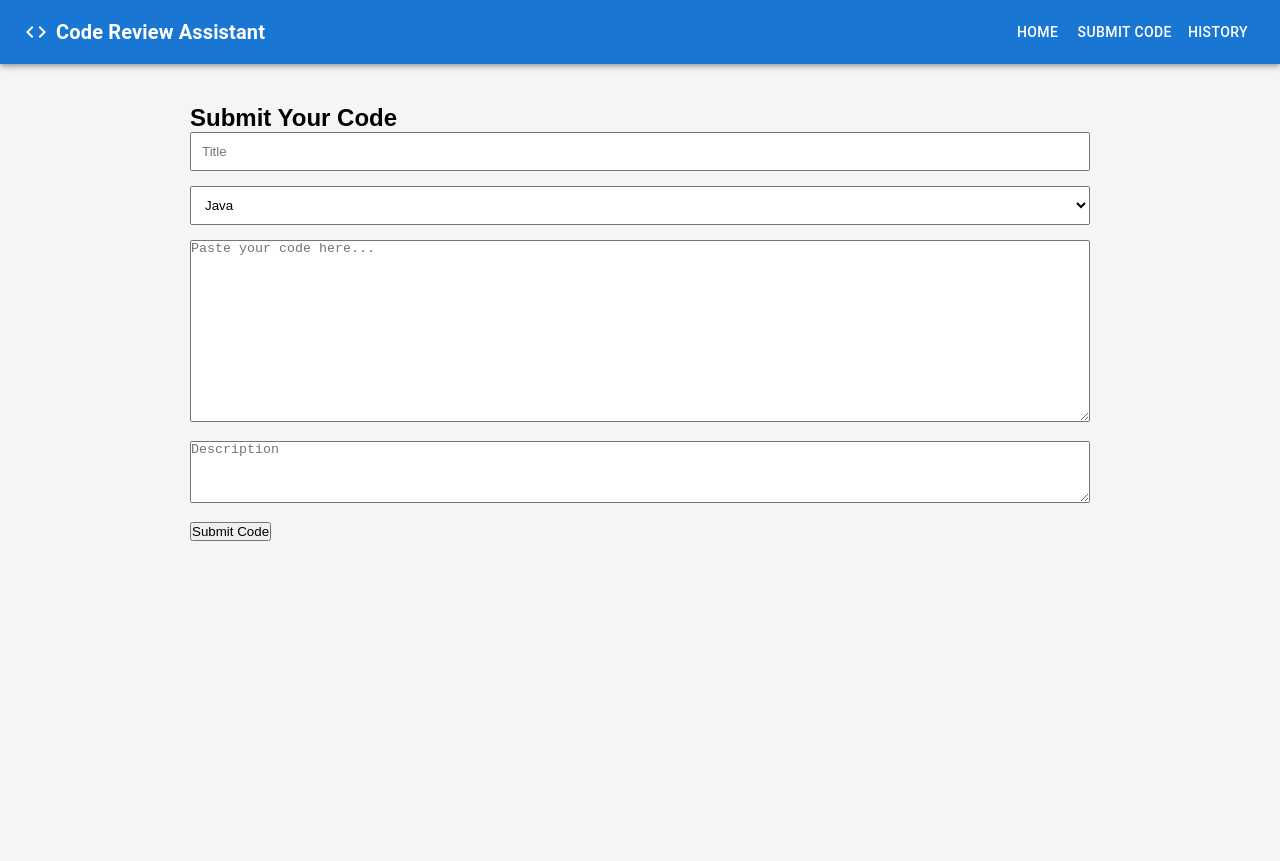
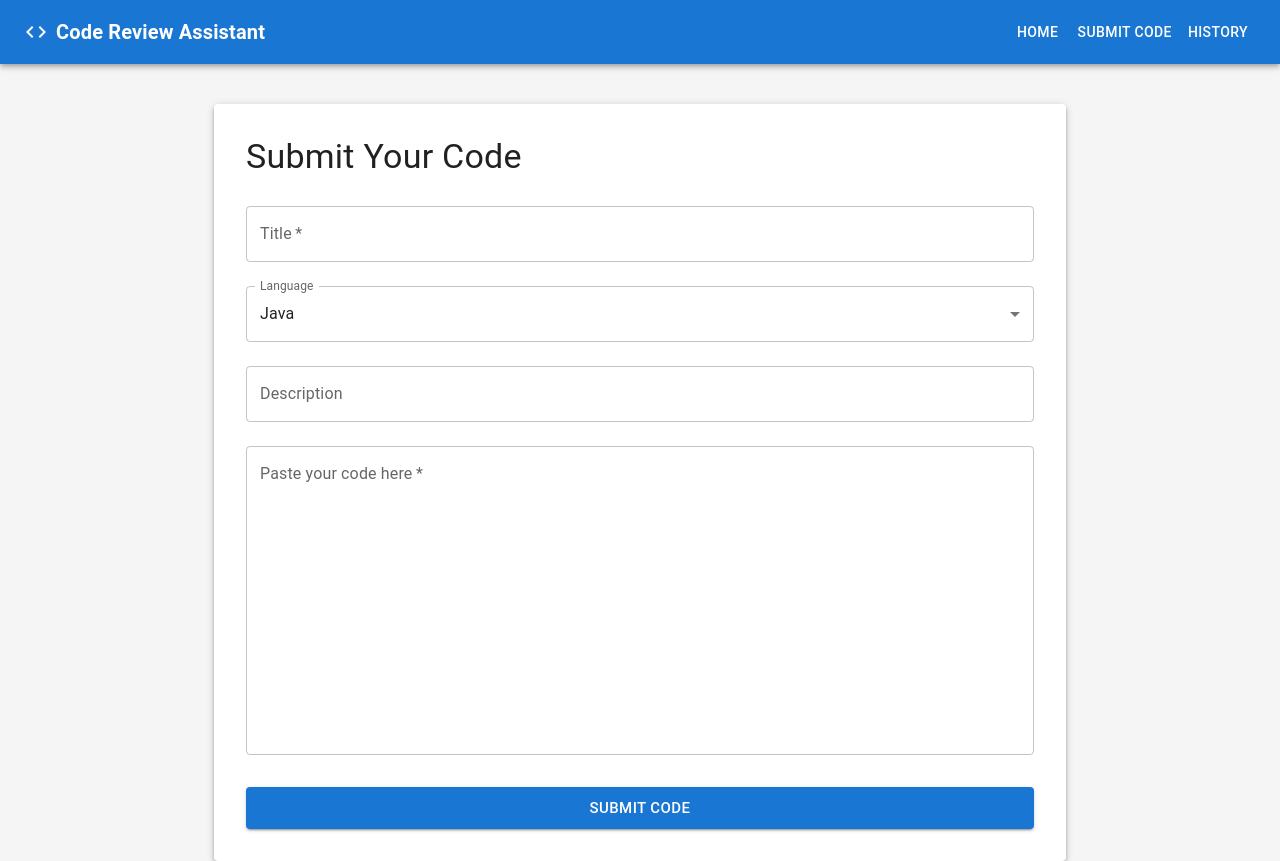
Before and after one commit to baratamgayatri301295/Code-Review-Assistant, a React app in the folder frontend/: page /submit in a window 1280 px wide. Before the commit the page ends 800 px from the top, so only its background shows below. Built offline with nearby package versions, Linux system fonts and the light colour scheme; the HTML template or start-up script is replaced by a standard one.

Commit message:
Improve Submit Code page with Material UI

```diff
--- a/frontend/src/pages/SubmitCode.jsx
+++ b/frontend/src/pages/SubmitCode.jsx
@@ -1,88 +1,135 @@
 import { useState } from "react";
+import { useNavigate } from "react-router-dom";
 import api from "../services/api";
 
+import {
+    Container,
+    Paper,
+    Typography,
+    TextField,
+    MenuItem,
+    Button,
+    Alert,
+    CircularProgress,
+} from "@mui/material";
+
 function SubmitCode() {
-    const [formData, setFormData] = useState({
+    const navigate = useNavigate();
+
+    const [form, setForm] = useState({
         userId: 1,
         title: "",
         language: "java",
+        description: "",
         codeContent: "",
-        description: ""
     });
 
-    const [message, setMessage] = useState("");
+    const [loading, setLoading] = useState(false);
+    const [error, setError] = useState("");
 
     const handleChange = (e) => {
-        setFormData({
-            ...formData,
-            [e.target.name]: e.target.value
+        setForm({
+            ...form,
+            [e.target.name]: e.target.value,
         });
     };
 
     const handleSubmit = async (e) => {
         e.preventDefault();
 
+        setLoading(true);
+        setError("");
+
         try {
-            const response = await api.post("/submissions", formData);
-            setMessage("✅ Code submitted successfully!");
-            console.log(response.data);
-        } catch (error) {
-            console.error(error);
-            setMessage("❌ Submission failed.");
+            await api.post("/submissions", form);
+
+            alert("Submission created successfully!");
+
+            navigate("/history");
+        } catch (err) {
+            console.error(err);
+            setError("Failed to submit code.");
+        } finally {
+            setLoading(false);
         }
     };
 
     return (
-        <div style={{ maxWidth: "900px", margin: "40px auto" }}>
-            <h2>Submit Your Code</h2>
+        <Container maxWidth="md" sx={{ mt: 5 }}>
+            <Paper elevation={4} sx={{ p: 4 }}>
+                <Typography variant="h4" gutterBottom>
+                    Submit Your Code
+                </Typography>
+
+                {error && (
+                    <Alert severity="error" sx={{ mb: 2 }}>
+                        {error}
+                    </Alert>
+                )}
 
                 <form onSubmit={handleSubmit}>
-                <input
-                    type="text"
+                    <TextField
+                        fullWidth
+                        label="Title"
                         name="title"
-                    placeholder="Title"
-                    value={formData.title}
+                        margin="normal"
+                        value={form.title}
                         onChange={handleChange}
-                    style={{ width: "100%", padding: "10px", marginBottom: "15px" }}
+                        required
                     />
 
-                <select
+                    <TextField
+                        select
+                        fullWidth
+                        label="Language"
                         name="language"
-                    value={formData.language}
+                        margin="normal"
+                        value={form.language}
                         onChange={handleChange}
-                    style={{ width: "100%", padding: "10px", marginBottom: "15px" }}
                     >
-                    <option value="java">Java</option>
-                    <option value="python">Python</option>
-                    <option value="javascript">JavaScript</option>
-                    <option value="cpp">C++</option>
-                </select>
+                        <MenuItem value="java">Java</MenuItem>
+                        <MenuItem value="python">Python</MenuItem>
+                        <MenuItem value="javascript">JavaScript</MenuItem>
+                    </TextField>
 
-                <textarea
-                    name="codeContent"
-                    rows="12"
-                    placeholder="Paste your code here..."
-                    value={formData.codeContent}
+                    <TextField
+                        fullWidth
+                        label="Description"
+                        name="description"
+                        margin="normal"
+                        value={form.description}
                         onChange={handleChange}
-                    style={{ width: "100%", marginBottom: "15px" }}
                     />
 
-                <textarea
-                    name="description"
-                    rows="4"
-                    placeholder="Description"
-                    value={formData.description}
+                    <TextField
+                        fullWidth
+                        multiline
+                        rows={12}
+                        label="Paste your code here"
+                        name="codeContent"
+                        margin="normal"
+                        value={form.codeContent}
                         onChange={handleChange}
-                    style={{ width: "100%", marginBottom: "15px" }}
+                        required
                     />
 
-                <button type="submit">
-                    Submit Code
-                </button>
+                    <Button
+                        variant="contained"
+                        type="submit"
+                        fullWidth
+                        size="large"
+                        sx={{ mt: 3 }}
+                        disabled={loading}
+                    >
+                        {loading ? (
+                            <CircularProgress size={24} color="inherit" />
+                        ) : (
+                            "Submit Code"
+                        )}
+                    </Button>
                 </form>
-
-            <h3>{message}</h3>
-        </div>
+            </Paper>
+        </Container>
     );
 }
 
```
Lines whose indentation alone changed are shown as unchanged.
